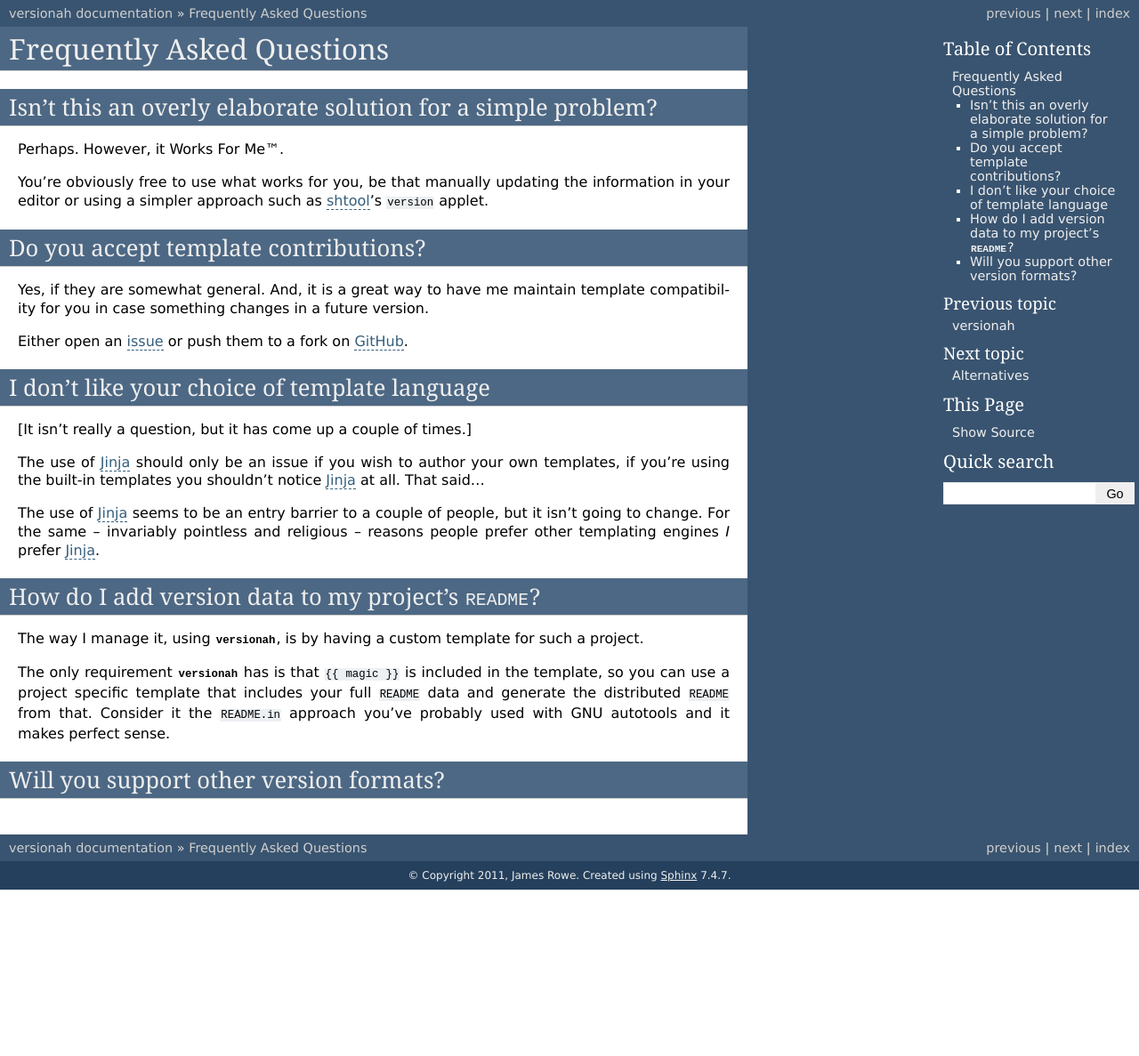
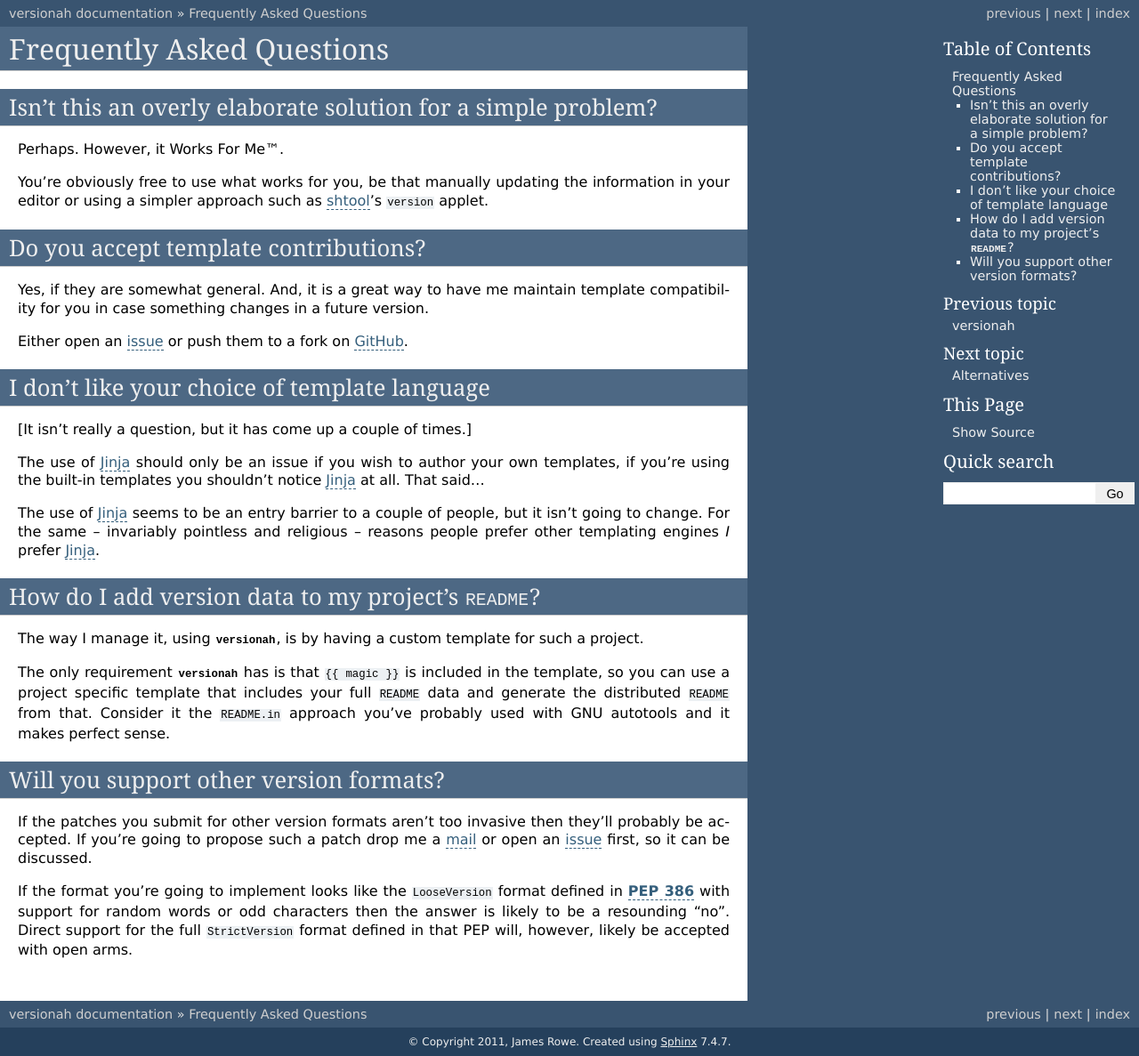
Before and after one commit to JNRowe/versionah, a Sphinx documentation site: the page built from doc/faq.rst, in a window 1280 px wide and 1187 px high. Shown: the whole window at 89% size. Built offline with Sphinx 7.4.7, drawn with Linux system fonts in a browser that asks for light colours; the version number could not be read and is left out.

Commit message:
Added 'other version formats' FAQ entry.

```diff
--- a/doc/faq.rst
+++ b/doc/faq.rst
@@ -52,3 +52,15 @@ and it makes perfect sense.
 
 Will you support other version formats?
 '''''''''''''''''''''''''''''''''''''''
+
+If the patches you submit for other version formats aren't too invasive then
+they'll probably be accepted.  If you're going to propose such a patch drop me a
+mail_ or open an issue_ first, so it can be discussed.
+
+If the format you're going to implement looks like the ``LooseVersion`` format
+defined in :pep:`386` with support for random words or odd characters then the
+answer is likely to be a resounding "no".  Direct support for the full
+``StrictVersion`` format defined in that PEP will, however, likely be accepted
+with open arms.
+
+.. _mail: jnrowe@gmail.com
```
